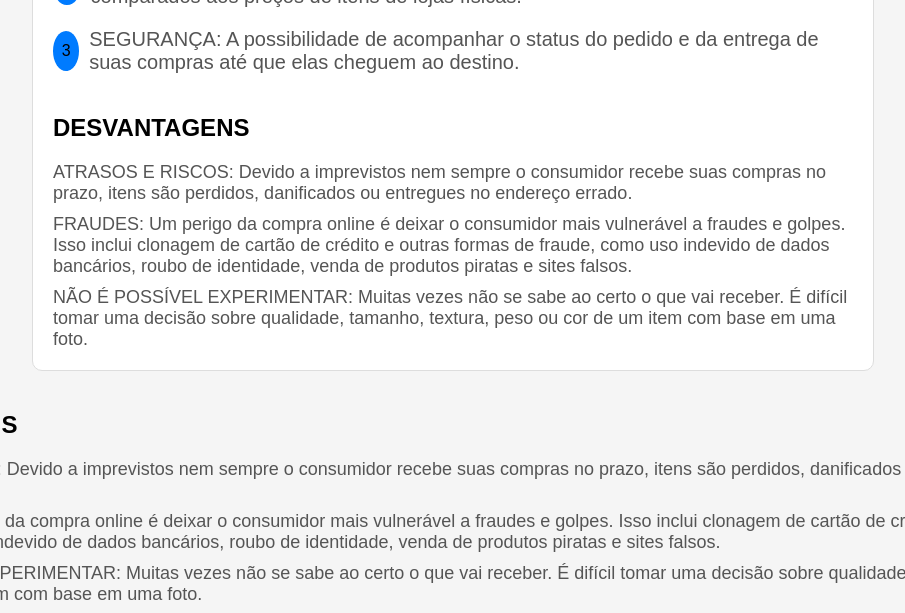
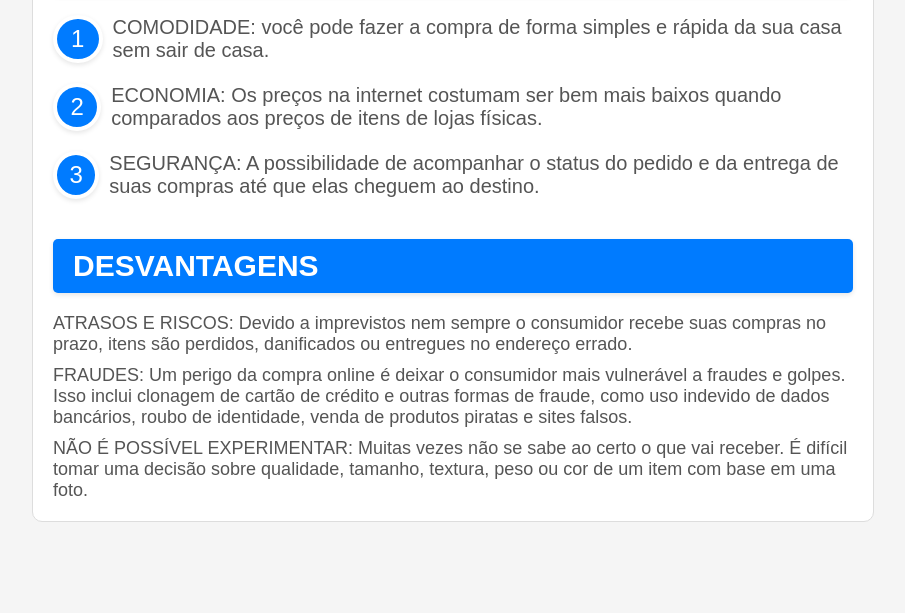
Before and after one commit to Kiry5/Compras-no-Exterior.github.io, a plain HTML site: page index.html in a window 1280 px wide. Shown: the part 698-1311 px from the top of the page, without its empty margins (187-1092 px from the left). After the commit the page ends 1228 px from the top, so only its background shows below. Drawn offline with Linux system fonts and the light colour scheme.

Commit message:
Update index.html

```diff
--- a/index.html
+++ b/index.html
@@ -17,7 +17,7 @@
       border-radius: 10px;
     }
 
-    h1 {
+    h1, h2 {
       color: #fff;
       font-size: 30px;
       padding: 10px 20px;
@@ -25,6 +25,7 @@
       margin-bottom: 20px;
       border-radius: 5px;
       box-shadow: 0 2px 5px rgba(0, 0, 0, 0.1);
+      position: relative;
     }
 
     p {
@@ -49,8 +50,8 @@
       margin-bottom: 20px;
     }
 
-    .advantage-icon {
-      width: 40px;
+    .advantage-icon1 {
+      width: 50px;
       height: 40px;
       background-color: #007bff;
       border-radius: 50%;
@@ -58,6 +59,40 @@
       justify-content: center;
       align-items: center;
       margin-right: 10px;
+      font-size: 24px;
+      color: #fff;
+      border: 4px solid #fff;
+      box-shadow: 0 2px 5px rgba(0, 0, 0, 0.1);
+    }
+
+    .advantage-icon2 {
+      width: 60px;
+      height: 40px;
+      background-color: #007bff;
+      border-radius: 50%;
+      display: flex;
+      justify-content: center;
+      align-items: center;
+      margin-right: 10px;
+      font-size: 24px;
+      color: #fff;
+      border: 4px solid #fff;
+      box-shadow: 0 2px 5px rgba(0, 0, 0, 0.1);
+    }
+
+    .advantage-icon3 {
+      width: 60px;
+      height: 40px;
+      background-color: #007bff;
+      border-radius: 50%;
+      display: flex;
+      justify-content: center;
+      align-items: center;
+      margin-right: 10px;
+      font-size: 24px;
+      color: #fff;
+      border: 4px solid #fff;
+      box-shadow: 0 2px 5px rgba(0, 0, 0, 0.1);
     }
 
     .advantage-text {
@@ -78,29 +113,42 @@
     .disadvantage-item:last-child {
       margin-bottom: 0;
     }
+
+    .centered-image {
+      display: flex;
+      justify-content: center;
+      margin-top: 40px;
+    }
+
+    .centered-image img {
+      border: 4px solid #007bff;
+      border-radius: 10px;
+    }
   </style>
 </head>
 <body>
   <div class="container">
-    <h1>COMPRAS NO EXTERIOR - SITES E APLICATIVOS</h1>
+    <h1 class="site-title">COMPRAS NO EXTERIOR - SITES E APLICATIVOS</h1>
+    <div class="centered-image">
+      <img src="produto.png">
+    </div>
     <p>Com a modernização, os sites e os aplicativos se tornaram uma grande ferramenta para comprar sem sair de casa. Comprar online se tornou uma forma confortável e rápida de adquirir quaisquer produtos. Por isso, as vendas através de sites e aplicativos só cresceram nos últimos anos. Empresas como Shein, Shopee ou Amazon são referências de sites para fazer compras online, de forma rápida, prática e segura. Além de comercializarem produtos de todos os tipos para todos os gostos.</p>
     <p>Nessa modalidade, o cliente acessa a loja virtual por meio do navegador ou aplicativo, coloca os itens no carrinho e efetua o pagamento e recebe os produtos em casa.</p>
 
     <h2>IMPOSTOS DE EXPORTAÇÃO</h2>
     <p>Quase todos os produtos importados comprados online acabam tendo impostos de importação correspondendo a aproximadamente 60% do preço total da compra, considerando a soma de todos os itens adquiridos, do seguro e do preço do frete.</p>
-
     <div class="advantages">
       <h2>VANTAGENS</h2>
       <div class="advantage-item">
-        <div class="advantage-icon">1</div>
+        <div class="advantage-icon1">1</div>
         <div class="advantage-text">COMODIDADE: você pode fazer a compra de forma simples e rápida da sua casa sem sair de casa.</div>
       </div>
       <div class="advantage-item">
-        <div class="advantage-icon">2</div>
+        <div class="advantage-icon2">2</div>
         <div class="advantage-text">ECONOMIA: Os preços na internet costumam ser bem mais baixos quando comparados aos preços de itens de lojas físicas.</div>
       </div>
       <div class="advantage-item">
-        <div class="advantage-icon">3</div>
+        <div class="advantage-icon3">3</div>
         <div class="advantage-text">SEGURANÇA: A possibilidade de acompanhar o status do pedido e da entrega de suas compras até que elas cheguem ao destino.</div>
       </div>
     </div>
@@ -111,17 +159,5 @@
       <div class="disadvantage-item">FRAUDES: Um perigo da compra online é deixar o consumidor mais vulnerável a fraudes e golpes. Isso inclui clonagem de cartão de crédito e outras formas de fraude, como uso indevido de dados bancários, roubo de identidade, venda de produtos piratas e sites falsos.</div>
       <div class="disadvantage-item">NÃO É POSSÍVEL EXPERIMENTAR: Muitas vezes não se sabe ao certo o que vai receber. É difícil tomar uma decisão sobre qualidade, tamanho, textura, peso ou cor de um item com base em uma foto.</div>
     </div>
-  </div>
 </body>
 </html>
-
-
-    <div class="disadvantages">
-      <h2>DESVANTAGENS</h2>
-      <div class="disadvantage-item">ATRASOS E RISCOS: Devido a imprevistos nem sempre o consumidor recebe suas compras no prazo, itens são perdidos, danificados ou entregues no endereço errado.</div>
-      <div class="disadvantage-item">FRAUDES: Um perigo da compra online é deixar o consumidor mais vulnerável a fraudes e golpes. Isso inclui clonagem de cartão de crédito e outras formas de fraude, como uso indevido de dados bancários, roubo de identidade, venda de produtos piratas e sites falsos.</div>
-      <div class="disadvantage-item">NÃO É POSSÍVEL EXPERIMENTAR: Muitas vezes não se sabe ao certo o que vai receber. É difícil tomar uma decisão sobre qualidade, tamanho, textura, peso ou cor de um item com base em uma foto.</div>
-    </div>
-  </div>
-</body>
-</html>
```
